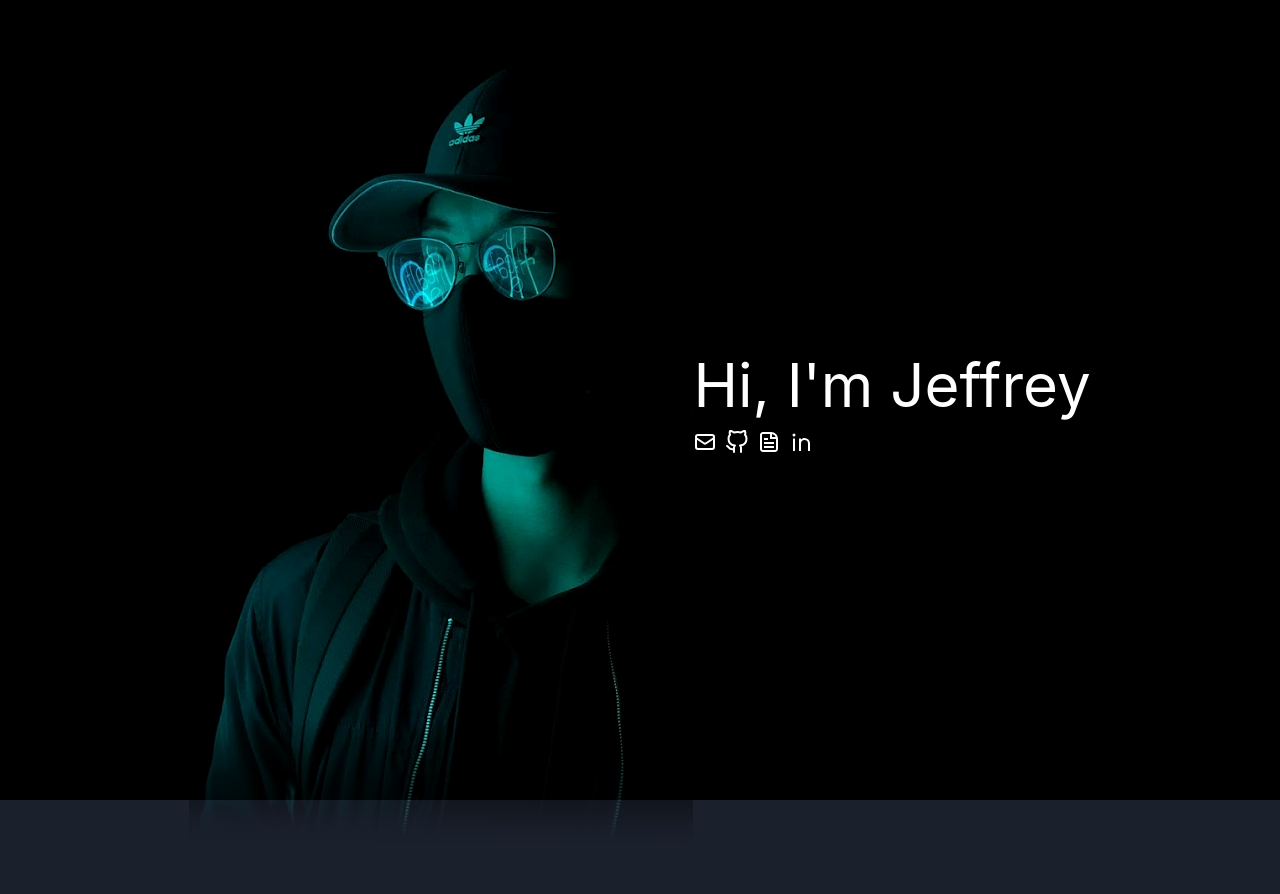
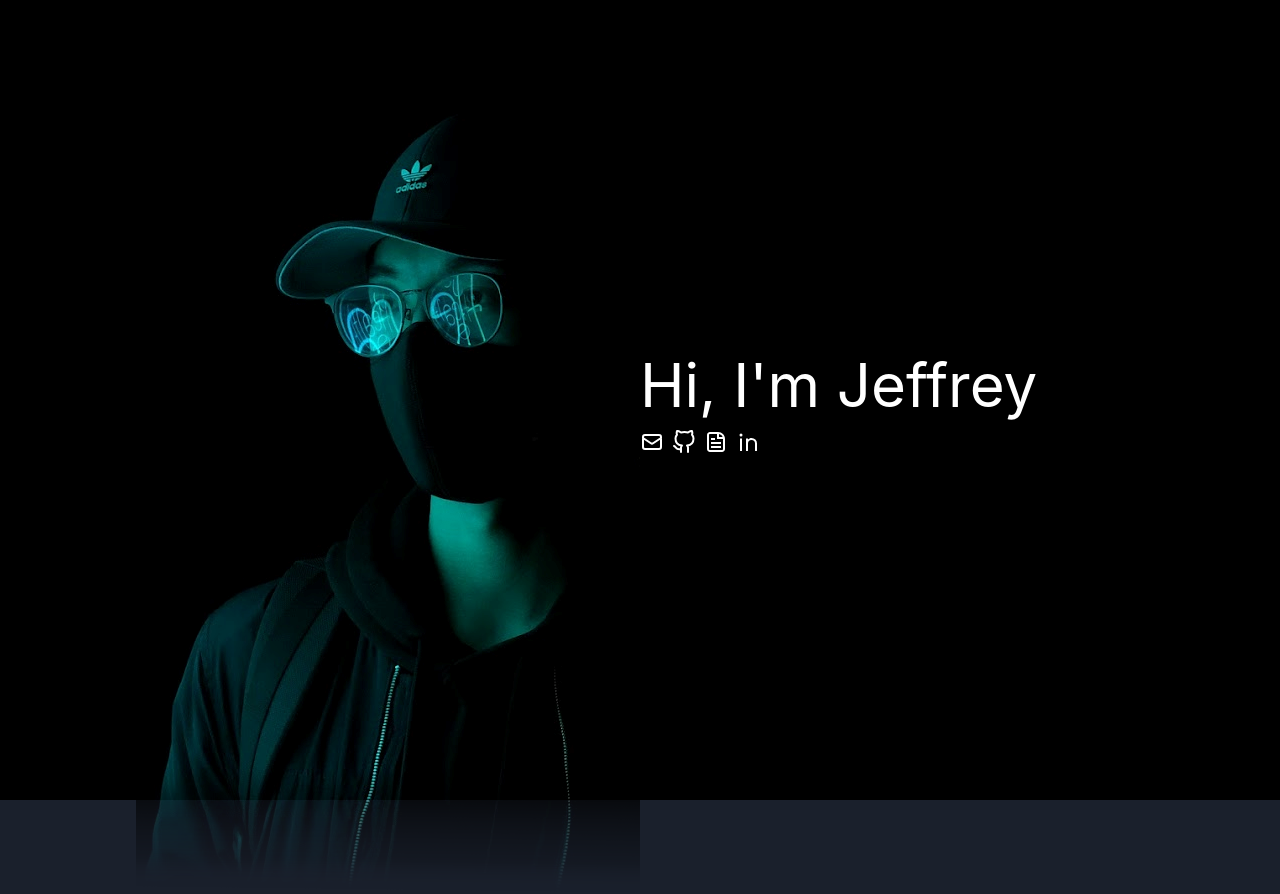
Before and after one commit to liu-jeffrey/personal-site-v3, a React (Create React App) app: page / in a window 1280 px wide. Before the commit the page ends 847 px from the top, so only its background shows below. Built offline with nearby package versions, Linux system fonts and the light colour scheme.

Commit message:
Refactor background

```diff
--- a/src/App.tsx
+++ b/src/App.tsx
@@ -1,10 +1,15 @@
-import { ChakraProvider } from "@chakra-ui/react";
+import { ChakraProvider, Flex } from "@chakra-ui/react";
 import personalTheme from "./theme";
 
+/* Components */
 import Home from "./pages/Home";
+import Background from "./components/Background";
 
 export const App = () => (
   <ChakraProvider theme={personalTheme}>
-    <Home />
+    <Flex>
+      <Background />
+      <Home />
+    </Flex>
   </ChakraProvider>
 );
--- /dev/null
+++ b/src/components/Background.tsx
@@ -0,0 +1,25 @@
+import { Box, Image } from "@chakra-ui/react";
+
+/* Assets */
+import portrait from "../static/dark_portrait.png";
+
+const Background = () => {
+  return (
+    <Box
+      w="50vw"
+      h="100vh"
+      bg="black"
+      sx={{
+        position: "sticky",
+        top: 0,
+        zIndex: -1,
+      }}
+    >
+      <Box w="50vw" justifyContent="end">
+        <Image src={portrait} marginLeft="auto" />
+      </Box>
+    </Box>
+  );
+};
+
+export default Background;
--- a/src/pages/Home.tsx
+++ b/src/pages/Home.tsx
@@ -16,7 +16,6 @@ import { FiGithub } from "react-icons/fi";
 import { RiLinkedinLine } from "react-icons/ri";
 
 /* Assets */
-import portrait from "../static/dark_portrait.png";
 import Pdf from "../static/Jeffrey-Liu-Resume.pdf";
 
 /* Components */
@@ -45,11 +44,14 @@ const Home = () => {
   };
 
   return (
-    <Flex bg="black" w="100vw" h="100vh" justify="center" align="center">
-      <Box>
-        <Image src={portrait} />
-      </Box>
-      <Flex direction="column">
+    <Flex
+      bg="black"
+      w="50vw"
+      h="100vh"
+      alignItems="flexStart"
+      justify="center"
+      direction="column"
+    >
       <Text fontSize="6xl" color="white">
         Hi, I'm Jeffrey
       </Text>
@@ -108,7 +110,6 @@ const Home = () => {
         </Link>
       </HStack>
     </Flex>
-    </Flex>
   );
 };
 
```
Also changed, not shown: src/pages/About.tsx (added). Lines whose indentation alone changed are shown as unchanged.
